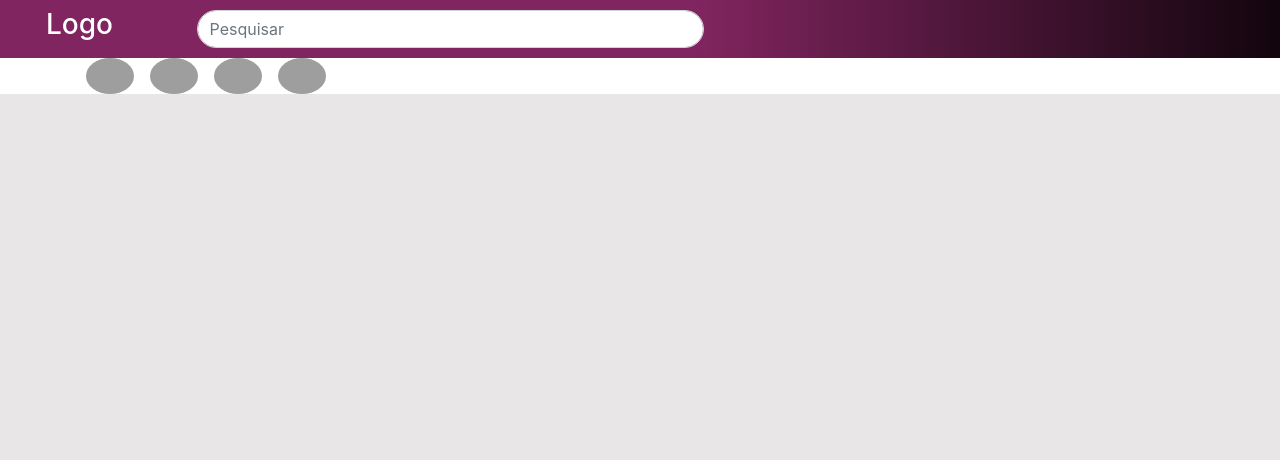
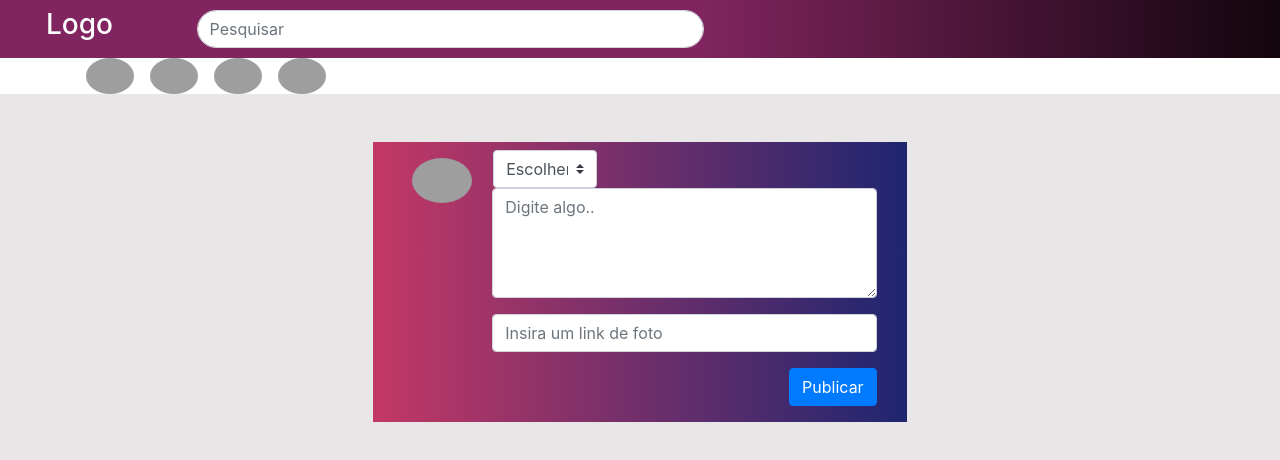
Before and after one commit to LeoInCode/Rede_Social-Angular, an Angular app in the folder frontend/redeSocial/: page / in a window 1280 px wide. Shown: the top 460 px of the page. Built offline with nearby package versions, Linux system fonts and the light colour scheme; grey boxes are pictures that could not be loaded.

Commit message:
Adicionado component home e criando um campo para publicar

```diff
--- a/frontend/redeSocial/src/app/app-routing.module.ts
+++ b/frontend/redeSocial/src/app/app-routing.module.ts
@@ -1,3 +1,4 @@
+import { HomeComponent } from './home/home.component';
 import { NavBarComponent } from './core/nav-bar/nav-bar.component';
 import { CadastroComponent } from './first-page/cadastro/cadastro.component';
 import { FirstPageComponent } from './first-page/first-page.component';
@@ -7,10 +8,10 @@ import { Routes, RouterModule } from '@angular/router';
 
 const routes: Routes = [
   {
-    path: '', component: NavBarComponent
+    path: '', component: HomeComponent
   },
   {
-    path: 'nav-bar', component: NavBarComponent,
+    path: 'home', component: HomeComponent,
   },
 
 ];
--- a/frontend/redeSocial/src/app/app.module.ts
+++ b/frontend/redeSocial/src/app/app.module.ts
@@ -6,11 +6,13 @@ import { NgModule } from '@angular/core';
 import { AppRoutingModule } from './app-routing.module';
 import { AppComponent } from './app.component';
 import { NavBarComponent } from './core/nav-bar/nav-bar.component';
+import { HomeComponent } from './home/home.component';
 
 @NgModule({
   declarations: [
     AppComponent,
     NavBarComponent,
+    HomeComponent,
   ],
   imports: [
     BrowserModule,
--- a/frontend/redeSocial/src/app/core/nav-bar/nav-bar.component.css
+++ b/frontend/redeSocial/src/app/core/nav-bar/nav-bar.component.css
@@ -16,9 +16,3 @@
 .corLogo {
     color:  white;
 }
-
-.background-collor {
-    height: 100vh;
-    background-color: #E8E6E6;
-    background-size: cover;
-}
--- a/frontend/redeSocial/src/app/core/nav-bar/nav-bar.component.html
+++ b/frontend/redeSocial/src/app/core/nav-bar/nav-bar.component.html
@@ -1,11 +1,11 @@
-<div class="container-fluid p-0 m-0 background-collor">
+<div class="container-fluid p-0 m-0">
    <nav class="navbar navbar-light navbar-collor">
         <form class="form-inline col-lg-12">
             <h3 class="mr-3 col-lg-1 col-md-1 col-sm-1 col-1 corLogo">Logo</h3>
             <input class="col-lg-5 col-md-5 col-sm-5 col-6 form-control ml-5 rounded-search" type="search" placeholder="Pesquisar" aria-label="Pesquisar">
         </form>
     </nav>
-    <div class="nav-collor ">
+    <div class="nav-collor">
         <ul class="nav container form-inline" >
             <li class="nav-item ml-3" style="width: 3rem;" *ngFor="let foto of fotos">
                 <img src="{{ foto }}" class="card-img-top rounded-circle" alt="Foto do jogo">
--- a/frontend/redeSocial/src/app/first-page/first-page.component.html
+++ b/frontend/redeSocial/src/app/first-page/first-page.component.html
@@ -13,10 +13,10 @@
                     <div class="card text-center">
                         <div class="shadow p-3 mb-3 bg-white border rounded">
                             <ul class="nav">
-                                <li class="col-md-6">
+                                <li class="col-md-6 col-7">
                                     <button type="button" (click)="cadastroEstado()" class="border-0 btn btn-outline-{{ cadastroCor }} btn-lg btn-block">Cadastrar-se</button>
                                 </li>
-                                <li class="nav-item col-md-6">
+                                <li class="nav-item col-md-6 col-5">
                                     <button type="button" (click)="loginEstado()" class="border-0 btn btn-outline-{{ loginCor }} btn-lg btn-block">Login</button>
                                 </li>
                             </ul>
--- /dev/null
+++ b/frontend/redeSocial/src/app/home/home.component.css
@@ -0,0 +1,13 @@
+/* Cor de fundo */
+.background-collor {
+    background-color: #E8E6E6;
+    height: 100vh;
+    width: 100%;
+    background-size: cover;
+}
+
+/* Cor da quadrado das publicações */
+.publicar-collor {
+    background: linear-gradient(90deg, #C33865 0%, #1E2670 100.04%);
+    background-size: cover;
+}
--- /dev/null
+++ b/frontend/redeSocial/src/app/home/home.component.html
@@ -0,0 +1,35 @@
+<div class="container-fluid p-0 m-0 background-collor">
+    <app-nav-bar></app-nav-bar>
+
+    <div class="container publicar-collor col-lg-5">
+        <div class="row mt-5 mb-5">
+            <div class="col-md-2 col-lg-2 col-sm-2 col-2">
+                <div class="row ml-4 mt-3" style="width: 5rem;">
+                    <img src="../../../assets/Foto.jpg" class="card-img-top rounded-circle w-75" alt="Foto do usuário">
+                </div>
+            </div>
+            <div class="col-md-10 col-lg-10 col-sm-10 col-10 mt-2">
+                <select class="custom-select mr-sm-3 col-md-3 col-lg-3 col-3 ml-3" id="inlineFormCustomSelect">
+                    <option selected>Escolher...</option>
+                </select>
+                <form>
+                    <div class="form-group">
+                        <div class="col-md-12">
+                            <textarea type="text" class="form-control" id="nome" rows="4" placeholder="Digite algo.."></textarea>
+                        </div>
+                    </div>
+                    <div class="form-group">
+                        <div class="col-md-12">
+                            <input type="text" class="form-control" id="urlfoto" placeholder="Insira um link de foto">
+                        </div>
+                    </div>
+                    <div class="form-group">
+                        <div class="col-md-12 text-right rounded">
+                            <button type="submit" class="btn btn-primary">Publicar</button>
+                        </div>
+                    </div>
+                </form>
+            </div>
+        </div>
+    </div>
+</div>
--- /dev/null
+++ b/frontend/redeSocial/src/app/home/home.component.ts
@@ -0,0 +1,15 @@
+import { Component, OnInit } from '@angular/core';
+
+@Component({
+  selector: 'app-home',
+  templateUrl: './home.component.html',
+  styleUrls: ['./home.component.css']
+})
+export class HomeComponent implements OnInit {
+
+  constructor() { }
+
+  ngOnInit(): void {
+  }
+
+}
```
Also changed, not shown: 1 other file (tests, documents, lock files or other folders).
